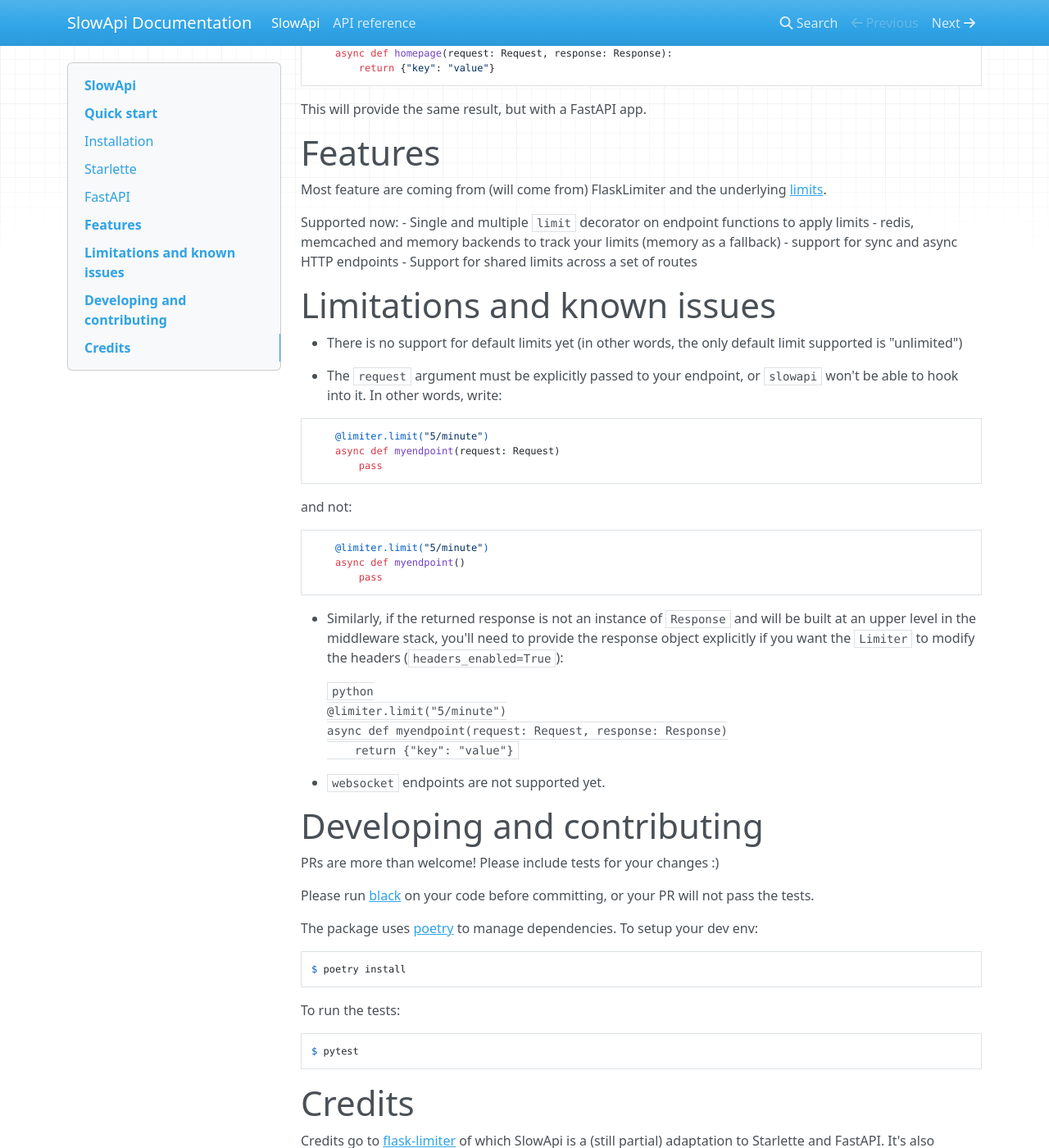
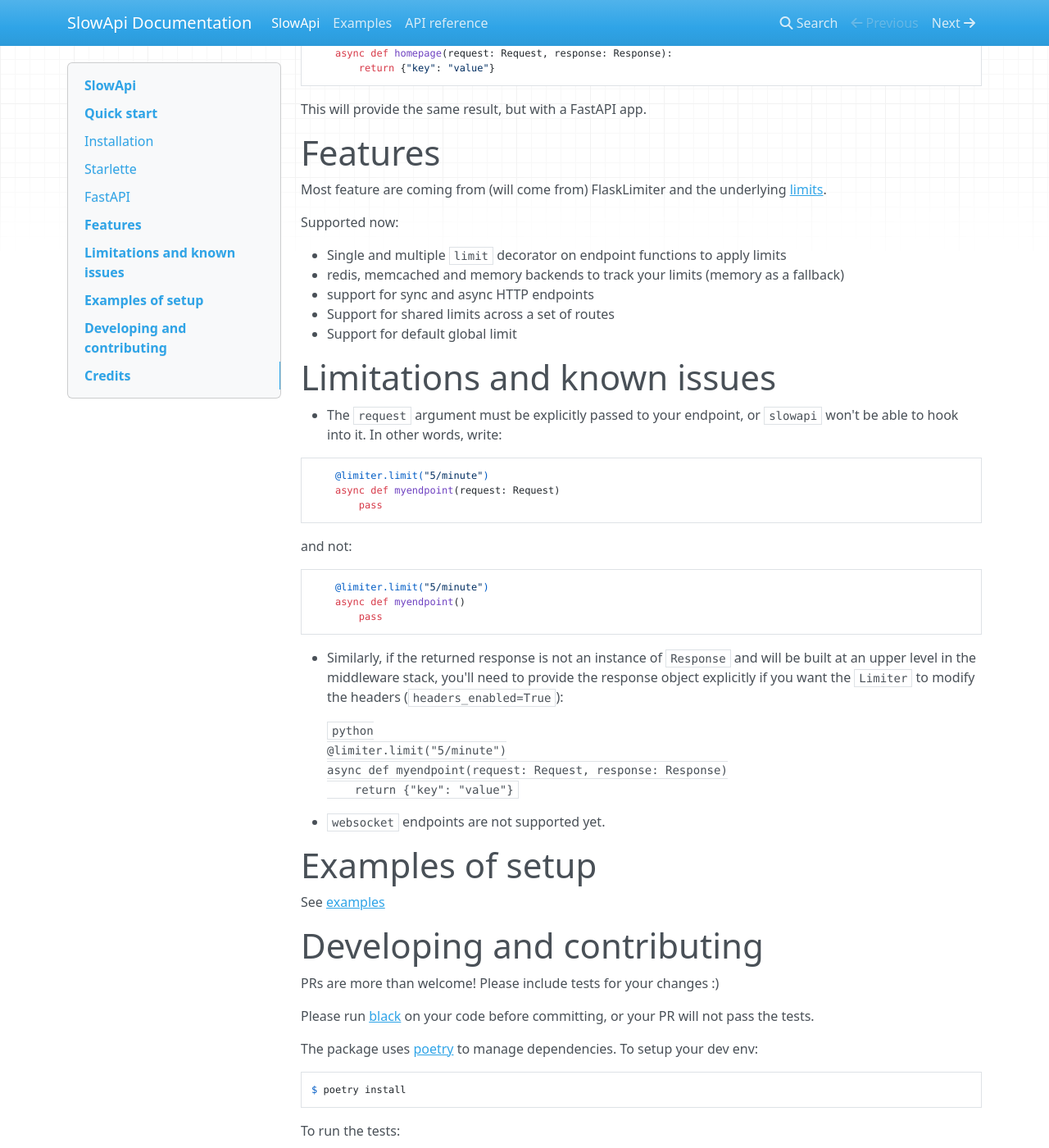
Before and after one commit to laurentS/slowapi, an MkDocs documentation site: the page built from docs/index.md, in a window 1280 px wide and 1400 px high, scrolled down 1115 px. Shown: the whole window at 82% size. Built offline with MkDocs 1.6.1, drawn with Linux system fonts in a browser that asks for light colours; nearby versions of some CDN libraries.

Commit message:
Updates docs

```diff
--- a/docs/index.md
+++ b/docs/index.md
@@ -65,14 +65,14 @@
 Most feature are coming from (will come from) FlaskLimiter and the underlying [limits](https://limits.readthedocs.io/).
 
 Supported now:
+
 - Single and multiple `limit` decorator on endpoint functions to apply limits
 - redis, memcached and memory backends to track your limits (memory as a fallback)
 - support for sync and async HTTP endpoints
 - Support for shared limits across a set of routes
+- Support for default global limit
 
 # Limitations and known issues
-
-  * There is no support for default limits yet (in other words, the only default limit supported is "unlimited")
 
   * The `request` argument must be explicitly passed to your endpoint, or `slowapi` won't be able to hook into it. In other words, write:
 
@@ -103,6 +103,10 @@
 
   * `websocket` endpoints are not supported yet.
 
+# Examples of setup
+
+See [examples](examples.md)
+
 # Developing and contributing
 
 PRs are more than welcome! Please include tests for your changes :)
--- a/mkdocs.yml
+++ b/mkdocs.yml
@@ -10,4 +10,5 @@
 
 nav:
 - SlowApi: index.md
+- examples.md
 - api.md
```
Also changed, not shown: README.md (+1 -2 lines), docs/examples.md (added, +33 -0 lines).
